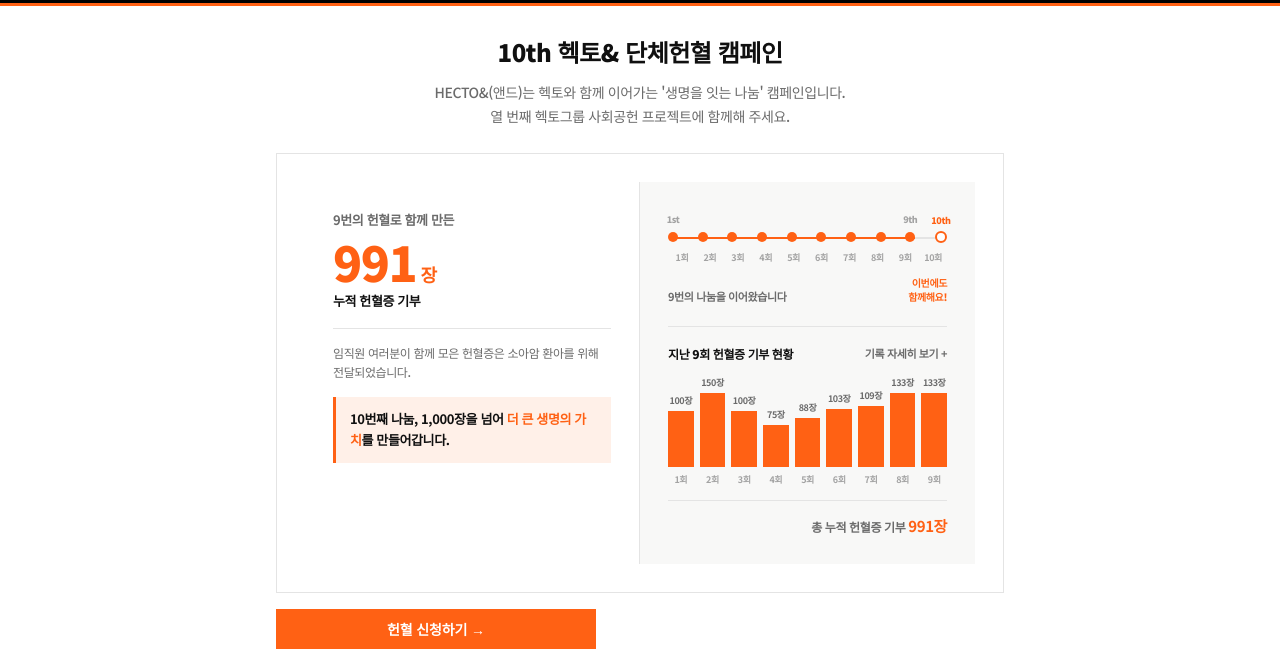
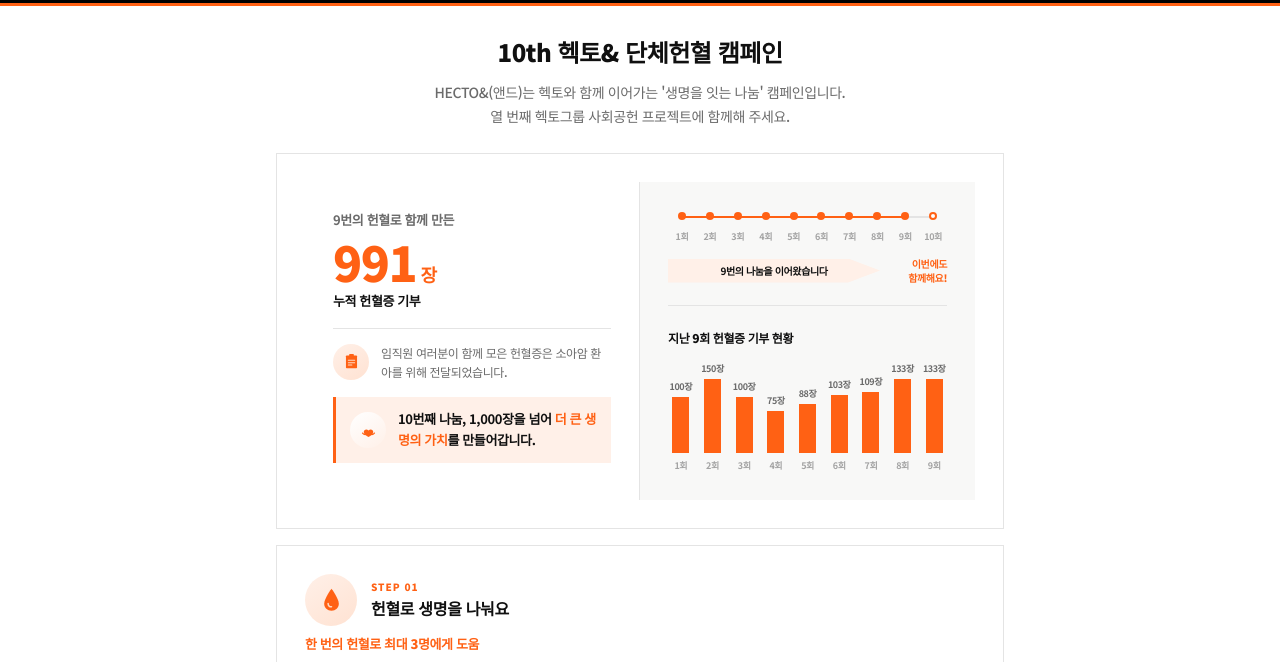
Before and after one commit to jinajeon0505/blood-donation, a website: page public/index.html in a window 1280 px wide. Shown: the part 70-732 px from the top of the page. Drawn offline with Linux system fonts and the light colour scheme; no server answers.

Commit message:
통계 히어로 타임라인/차트 다듬기
- 1st/9th/10th 서수 라벨 제거
- 타임라인 점과 회차 라벨을 같은 컬럼 구조로 묶어 중심 정렬 문제 해결
- "9번의 나눔을 이어왔습니다" 문구를 오른쪽 화살표 모양 도형 안에 배치
- 아이콘 2종(헌혈증 전달, 생명의 가치) 추가
- "기록 자세히 보기" 링크, 누적 기부 합계 줄, 하단 CTA 버튼 제거
- 막대그래프 막대 너비를 2/3로 축소

```diff
--- a/public/index.html
+++ b/public/index.html
@@ -38,38 +38,53 @@
           <div class="stats-left-label">9번의 헌혈로 함께 만든</div>
           <div class="stats-big-number"><span class="num">991</span><span class="unit">장</span></div>
           <div class="stats-left-caption">누적 헌혈증 기부</div>
-          <div class="stats-note">임직원 여러분이 함께 모은 헌혈증은 소아암 환아를 위해 전달되었습니다.</div>
-          <div class="stats-highlight">10번째 나눔, 1,000장을 넘어 <strong>더 큰 생명의 가치</strong>를 만들어갑니다.</div>
+          <div class="stats-note">
+            <span class="stats-icon">
+              <svg viewBox="0 0 24 24" fill="none" xmlns="http://www.w3.org/2000/svg">
+                <rect x="5" y="4.5" width="14" height="16" rx="1" fill="var(--accent)"/>
+                <rect x="9" y="2.5" width="6" height="3" rx="1" fill="var(--accent)"/>
+                <path d="M8 10.5h8M8 13.5h8M8 16.5h4.5" stroke="#FFD9C2" stroke-width="1.3" stroke-linecap="round"/>
+              </svg>
+            </span>
+            <span>임직원 여러분이 함께 모은 헌혈증은 소아암 환아를 위해 전달되었습니다.</span>
+          </div>
+          <div class="stats-highlight">
+            <span class="stats-icon">
+              <svg viewBox="0 0 24 24" fill="none" xmlns="http://www.w3.org/2000/svg">
+                <path d="M12 13.3c2.4-2.3 6-1 6 1.9 0 2.5-3 4.6-6 6.3-3-1.7-6-3.8-6-6.3 0-2.9 3.6-4.2 6-1.9z" fill="var(--accent)"/>
+                <path d="M4.5 16.5c1.4 1.6 3.4 2.2 5 1.2M19.5 16.5c-1.4 1.6-3.4 2.2-5 1.2" stroke="var(--accent)" stroke-width="1.6" stroke-linecap="round"/>
+              </svg>
+            </span>
+            <span>10번째 나눔, 1,000장을 넘어 <strong>더 큰 생명의 가치</strong>를 만들어갑니다.</span>
+          </div>
         </div>
 
         <div class="stats-right">
           <div class="timeline">
-            <div class="timeline-line"><div class="timeline-line-fill"></div></div>
-            <div class="timeline-dots">
-              <div class="timeline-dot done"><span class="td-ordinal">1st</span></div>
-              <div class="timeline-dot done"></div>
-              <div class="timeline-dot done"></div>
-              <div class="timeline-dot done"></div>
-              <div class="timeline-dot done"></div>
-              <div class="timeline-dot done"></div>
-              <div class="timeline-dot done"></div>
-              <div class="timeline-dot done"></div>
-              <div class="timeline-dot done"><span class="td-ordinal">9th</span></div>
-              <div class="timeline-dot next"><span class="td-ordinal">10th</span></div>
-            </div>
-            <div class="timeline-nums">
-              <span>1회</span><span>2회</span><span>3회</span><span>4회</span><span>5회</span><span>6회</span><span>7회</span><span>8회</span><span>9회</span><span>10회</span>
+            <div class="timeline-track">
+              <div class="timeline-line"><div class="timeline-line-fill"></div></div>
+              <div class="timeline-cols">
+                <div class="timeline-col"><span class="timeline-dot done"></span><span class="timeline-x">1회</span></div>
+                <div class="timeline-col"><span class="timeline-dot done"></span><span class="timeline-x">2회</span></div>
+                <div class="timeline-col"><span class="timeline-dot done"></span><span class="timeline-x">3회</span></div>
+                <div class="timeline-col"><span class="timeline-dot done"></span><span class="timeline-x">4회</span></div>
+                <div class="timeline-col"><span class="timeline-dot done"></span><span class="timeline-x">5회</span></div>
+                <div class="timeline-col"><span class="timeline-dot done"></span><span class="timeline-x">6회</span></div>
+                <div class="timeline-col"><span class="timeline-dot done"></span><span class="timeline-x">7회</span></div>
+                <div class="timeline-col"><span class="timeline-dot done"></span><span class="timeline-x">8회</span></div>
+                <div class="timeline-col"><span class="timeline-dot done"></span><span class="timeline-x">9회</span></div>
+                <div class="timeline-col"><span class="timeline-dot next"></span><span class="timeline-x">10회</span></div>
+              </div>
             </div>
           </div>
           <div class="timeline-caption">
-            <span>9번의 나눔을 이어왔습니다</span>
+            <div class="timeline-arrow">9번의 나눔을 이어왔습니다</div>
             <span class="timeline-next-note">이번에도<br>함께해요!</span>
           </div>
 
           <div class="bar-chart-block">
             <div class="bar-chart-head">
               <span>지난 9회 헌혈증 기부 현황</span>
-              <a href="#" class="bar-chart-more" onclick="return false">기록 자세히 보기 +</a>
             </div>
             <div class="bar-chart">
               <div class="bar-col"><span class="bar-val">100장</span><div class="bar" style="height:56px"></div><span class="bar-x">1회</span></div>
@@ -82,13 +97,10 @@
               <div class="bar-col"><span class="bar-val">133장</span><div class="bar" style="height:74px"></div><span class="bar-x">8회</span></div>
               <div class="bar-col"><span class="bar-val">133장</span><div class="bar" style="height:74px"></div><span class="bar-x">9회</span></div>
             </div>
-            <div class="bar-chart-total">총 누적 헌혈증 기부 <strong>991장</strong></div>
           </div>
         </div>
       </div>
     </div>
-
-    <button class="btn btn-primary stats-cta" onclick="showTab('reserve')">헌혈 신청하기 →</button>
 
     <!-- 01 -->
     <div class="card impact-card">
--- a/public/style.css
+++ b/public/style.css
@@ -118,49 +118,56 @@
 .stats-big-number .unit { font-size: 18px; font-weight: 800; color: var(--accent); }
 .stats-left-caption { font-size: 13px; font-weight: 800; color: var(--text-strong); margin: 4px 0 18px; }
 .stats-note {
+  display: flex; align-items: center; gap: 12px;
   font-size: 12px; color: var(--text-muted); font-weight: 500; line-height: 1.6;
   border-top: 1px solid var(--border); padding-top: 14px; margin-bottom: 16px;
 }
 .stats-highlight {
+  display: flex; align-items: center; gap: 12px;
   font-size: 13px; font-weight: 700; color: var(--text-body); line-height: 1.6;
   background: var(--accent-soft); border-left: 3px solid var(--accent); padding: 12px 14px;
 }
 .stats-highlight strong { color: var(--accent); }
 
-.timeline { position: relative; padding-top: 22px; }
-.timeline-line { position: absolute; top: 27px; left: 5px; right: 5px; height: 2px; background: var(--border); }
-.timeline-line-fill { width: 90%; height: 100%; background: var(--accent); }
-.timeline-dots { position: relative; display: flex; justify-content: space-between; z-index: 1; }
-.timeline-dot { width: 10px; height: 10px; border-radius: 50%; background: var(--accent); position: relative; }
-.timeline-dot.next { width: 12px; height: 12px; margin-top: -1px; background: var(--bg); border: 2px solid var(--accent); }
-.td-ordinal { position: absolute; top: -19px; left: 50%; transform: translateX(-50%); font-size: 9px; font-weight: 800; color: var(--text-faint); white-space: nowrap; }
-.timeline-dot.next .td-ordinal { color: var(--accent); }
-.timeline-nums { display: flex; justify-content: space-between; margin-top: 8px; }
-.timeline-nums span { font-size: 9px; color: var(--text-faint); font-weight: 600; flex: 1; text-align: center; }
+.stats-icon {
+  width: 36px; height: 36px; flex-shrink: 0;
+  border-radius: 50%;
+  background: linear-gradient(145deg, var(--accent-soft), #FFE2D2);
+  display: flex; align-items: center; justify-content: center;
+}
+.stats-icon svg { width: 19px; height: 19px; }
+.stats-highlight .stats-icon { background: linear-gradient(145deg, #fff, var(--accent-soft)); }
 
-.timeline-caption { display: flex; justify-content: space-between; align-items: flex-end; margin: 12px 0 22px; }
-.timeline-caption > span:first-child { font-size: 11px; color: var(--text-muted); font-weight: 600; }
-.timeline-next-note { font-size: 10px; font-weight: 800; color: var(--accent); text-align: right; line-height: 1.4; }
+.timeline { position: relative; }
+.timeline-track { position: relative; }
+.timeline-line { position: absolute; top: 6px; left: 5%; right: 5%; height: 2px; background: var(--border); }
+.timeline-line-fill { width: 88.9%; height: 100%; background: var(--accent); }
+.timeline-cols { position: relative; display: flex; z-index: 1; }
+.timeline-col { flex: 1; display: flex; flex-direction: column; align-items: center; gap: 8px; }
+.timeline-dot { width: 12px; height: 12px; display: flex; align-items: center; justify-content: center; }
+.timeline-dot::before { content: ''; width: 8px; height: 8px; border-radius: 50%; background: var(--accent); }
+.timeline-dot.next::before { width: 8px; height: 8px; border-radius: 50%; background: var(--bg); border: 2px solid var(--accent); box-sizing: border-box; }
+.timeline-x { font-size: 9px; color: var(--text-faint); font-weight: 600; }
+
+.timeline-caption { display: flex; align-items: center; gap: 10px; margin: 14px 0 20px; }
+.timeline-arrow {
+  width: 76%; height: 24px; flex-shrink: 0;
+  background: var(--accent-soft); color: var(--text-body);
+  font-size: 10px; font-weight: 700; white-space: nowrap;
+  display: flex; align-items: center; justify-content: center;
+  clip-path: polygon(0 0, 85% 0, 100% 50%, 85% 100%, 0 100%);
+}
+.timeline-next-note { flex: 1; font-size: 10px; font-weight: 800; color: var(--accent); text-align: right; line-height: 1.4; }
 
 .bar-chart-block { border-top: 1px solid var(--border); padding-top: 18px; }
-.bar-chart-head { display: flex; justify-content: space-between; align-items: center; margin-bottom: 14px; }
+.bar-chart-head { margin-bottom: 14px; }
 .bar-chart-head span { font-size: 12px; font-weight: 800; color: var(--text-strong); }
-.bar-chart-more { font-size: 11px; font-weight: 700; color: var(--text-muted); text-decoration: none; }
-.bar-chart-more:hover { color: var(--accent); }
 
 .bar-chart { display: flex; align-items: flex-end; gap: 6px; height: 110px; }
 .bar-col { flex: 1; display: flex; flex-direction: column; align-items: center; justify-content: flex-end; height: 100%; }
 .bar-val { font-size: 9px; font-weight: 700; color: var(--text-muted); margin-bottom: 4px; white-space: nowrap; }
-.bar { width: 100%; background: var(--accent); }
+.bar { width: 66%; margin: 0 auto; background: var(--accent); }
 .bar-x { font-size: 9px; color: var(--text-faint); font-weight: 600; margin-top: 6px; }
-
-.bar-chart-total {
-  text-align: right; font-size: 12px; font-weight: 700; color: var(--text-muted);
-  margin-top: 14px; padding-top: 14px; border-top: 1px solid var(--border);
-}
-.bar-chart-total strong { color: var(--accent); font-size: 15px; }
-
-.stats-cta { display: flex; max-width: 320px; margin: 0 auto 24px; }
 
 .impact-head { display: flex; align-items: center; gap: 14px; margin-bottom: 8px; }
 .impact-icon {
```
